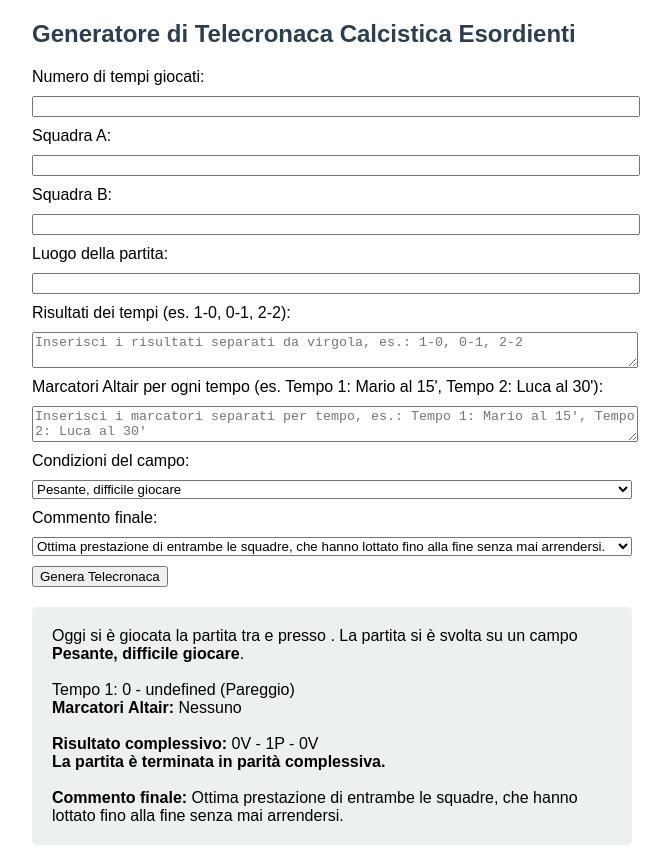
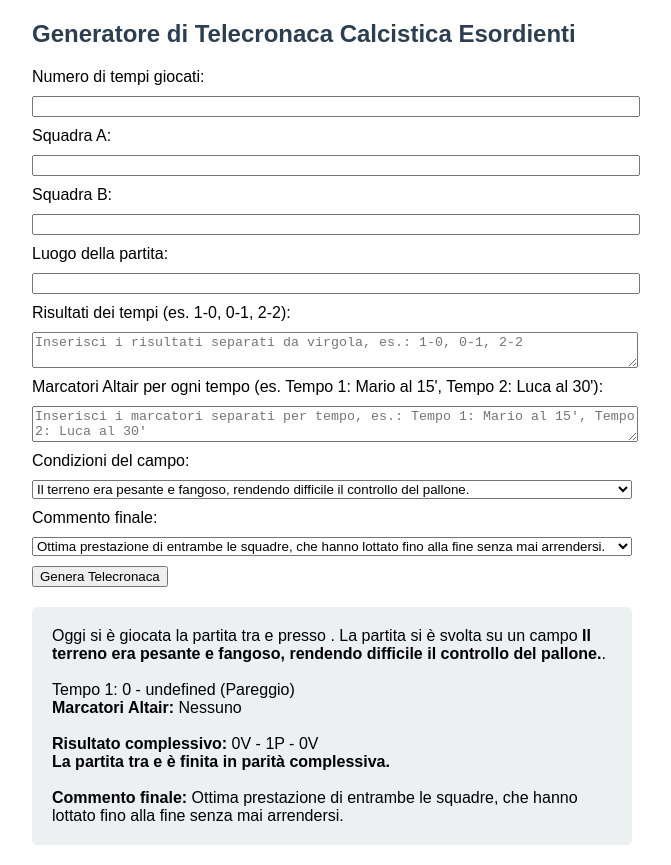
Before and after one commit to Dandim80/Telecronaca, a plain HTML site: page Index.html in a window 1280 px wide. Both pictures are taken after a click on the button "Genera Telecronaca". Shown: the whole page, without its empty margins (308-979 px from the left). Drawn offline with Linux system fonts and the light colour scheme.

Commit message:
Update Index.html

```diff
--- a/Index.html
+++ b/Index.html
@@ -1,4 +1,4 @@
-<!DOCTYPE html>
+ <!DOCTYPE html>
 <html lang="it">
 <head>
     <meta charset="UTF-8">
@@ -36,11 +36,11 @@
 
             <label for="condizioni">Condizioni del campo:</label>
             <select id="condizioni">
-                <option>Pesante, difficile giocare</option>
-                <option>In buone condizioni, ma con qualche irregolarità</option>
-                <option>Perfette condizioni, grazie al terreno sintetico</option>
-                <option>Sdrucciolevole a causa della pioggia</option>
-                <option>Un po' secco, ma comunque praticabile</option>
+                <option>Il terreno era pesante e fangoso, rendendo difficile il controllo del pallone.</option>
+                <option>Il campo si presentava in buone condizioni, anche se con qualche irregolarità qua e là.</option>
+                <option>Perfette condizioni di gioco grazie al manto sintetico che ha permesso azioni fluide.</option>
+                <option>Il terreno era scivoloso a causa della pioggia, complicando le giocate rapide.</option>
+                <option>Campo leggermente secco, ma comunque adatto per un buon ritmo di gioco.</option>
             </select>
 
             <label for="commento">Commento finale:</label>
@@ -98,11 +98,11 @@
 
             let risultatoFinale = '';
             if (vittorieA > vittorieB) {
-                risultatoFinale = `${squadraA} è la squadra vincente.`;
+                risultatoFinale = `${squadraA} ha vinto la partita.`;
             } else if (vittorieB > vittorieA) {
-                risultatoFinale = `${squadraB} è la squadra vincente.`;
+                risultatoFinale = `${squadraB} ha vinto la partita.`;
             } else {
-                risultatoFinale = `La partita è terminata in parità complessiva.`;
+                risultatoFinale = `La partita tra ${squadraA} e ${squadraB} è finita in parità complessiva.`;
             }
 
             const telecronaca = `
```
